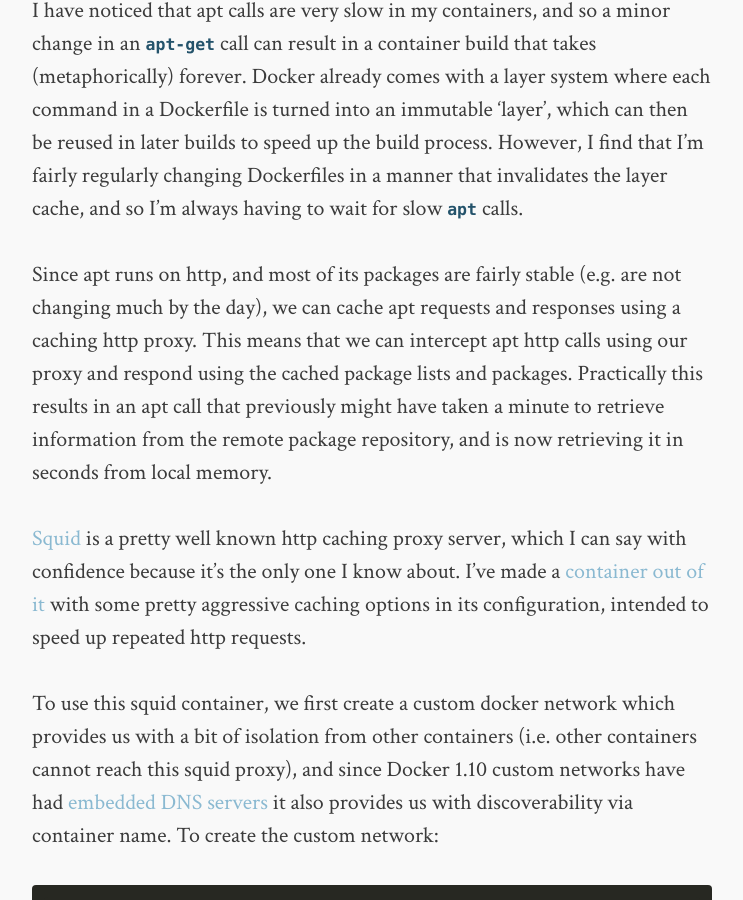
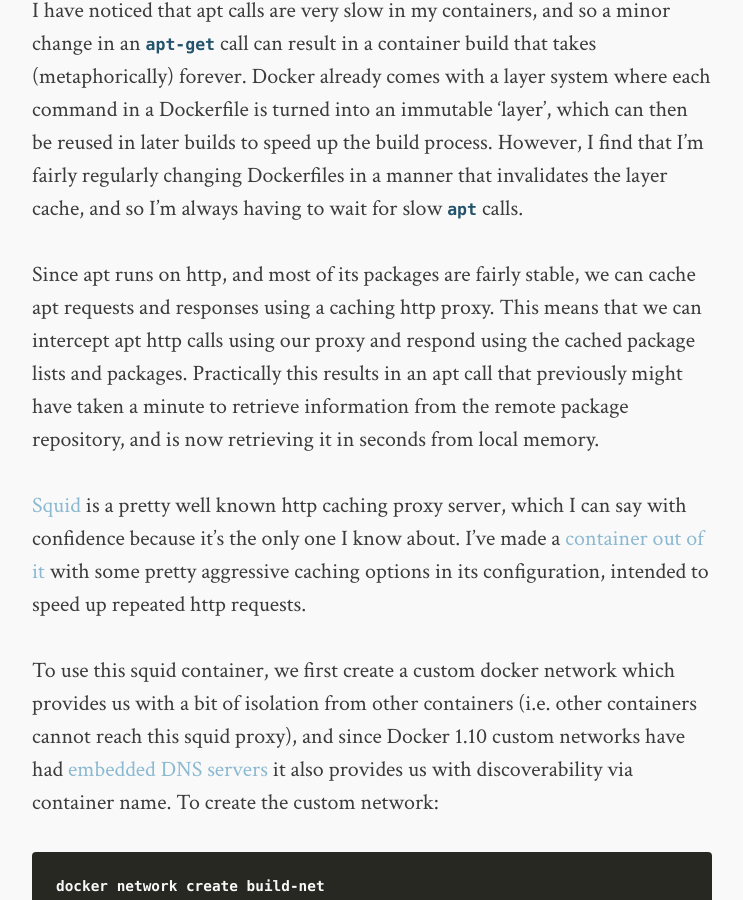
Before and after one commit to mrmagooey/mrmagooey.github.io, a Jekyll site: the page built from _posts/2017-07-21-speeding-up-container-builds.md, in a window 1280 px wide and 900 px high, scrolled down 400 px. Shown: the whole window, without its empty margins (268-1011 px from the left). Built offline with Jekyll 4.4.1, drawn with Linux system fonts in a browser that asks for light colours.

Commit message:
minor post change

```diff
--- a/_posts/2017-07-21-speeding-up-container-builds.md
+++ b/_posts/2017-07-21-speeding-up-container-builds.md
@@ -8,7 +8,7 @@ tags: [docker, containers]
 
 I have noticed that apt calls are very slow in my containers, and so a minor change in an `apt-get` call can result in a container build that takes (metaphorically) forever. Docker already comes with a layer system where each command in a Dockerfile is turned into an immutable 'layer', which can then be reused in later builds to speed up the build process. However, I find that I'm fairly regularly changing Dockerfiles in a manner that invalidates the layer cache, and so I'm always having to wait for slow `apt` calls.
 
-Since apt runs on http, and most of its packages are fairly stable (e.g. are not changing much by the day), we can cache apt requests and responses using a caching http proxy. This means that we can intercept apt http calls using our proxy and respond using the cached package lists and packages. Practically this results in an apt call that previously might have taken a minute to retrieve information from the remote package repository, and is now retrieving it in seconds from local memory.
+Since apt runs on http, and most of its packages are fairly stable, we can cache apt requests and responses using a caching http proxy. This means that we can intercept apt http calls using our proxy and respond using the cached package lists and packages. Practically this results in an apt call that previously might have taken a minute to retrieve information from the remote package repository, and is now retrieving it in seconds from local memory.
 
 [Squid](http://www.squid-cache.org/) is a pretty well known http caching proxy server, which I can say with confidence because it's the only one I know about. I've made a [container out of it](https://github.com/mrmagooey/aggressive-squid-cache) with some pretty aggressive caching options in its configuration, intended to speed up repeated http requests.
 
```
